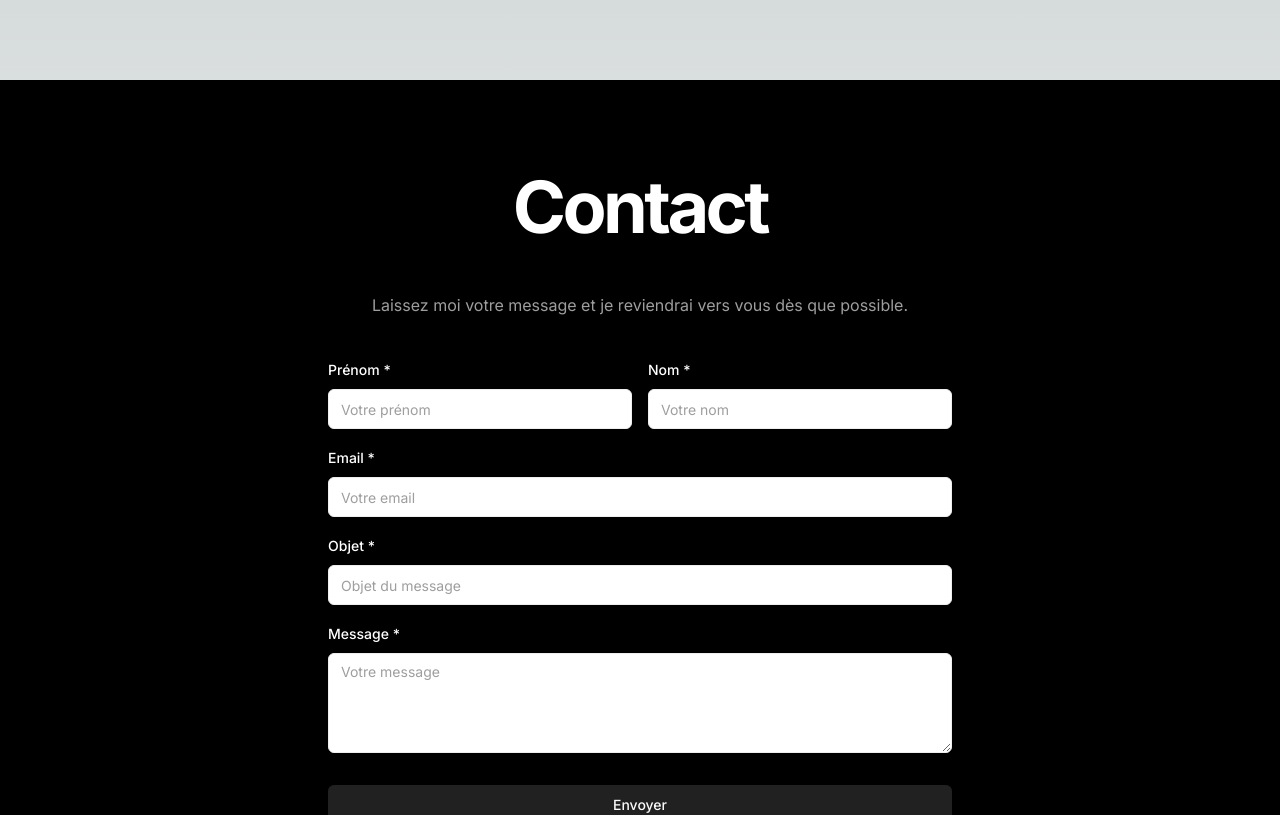
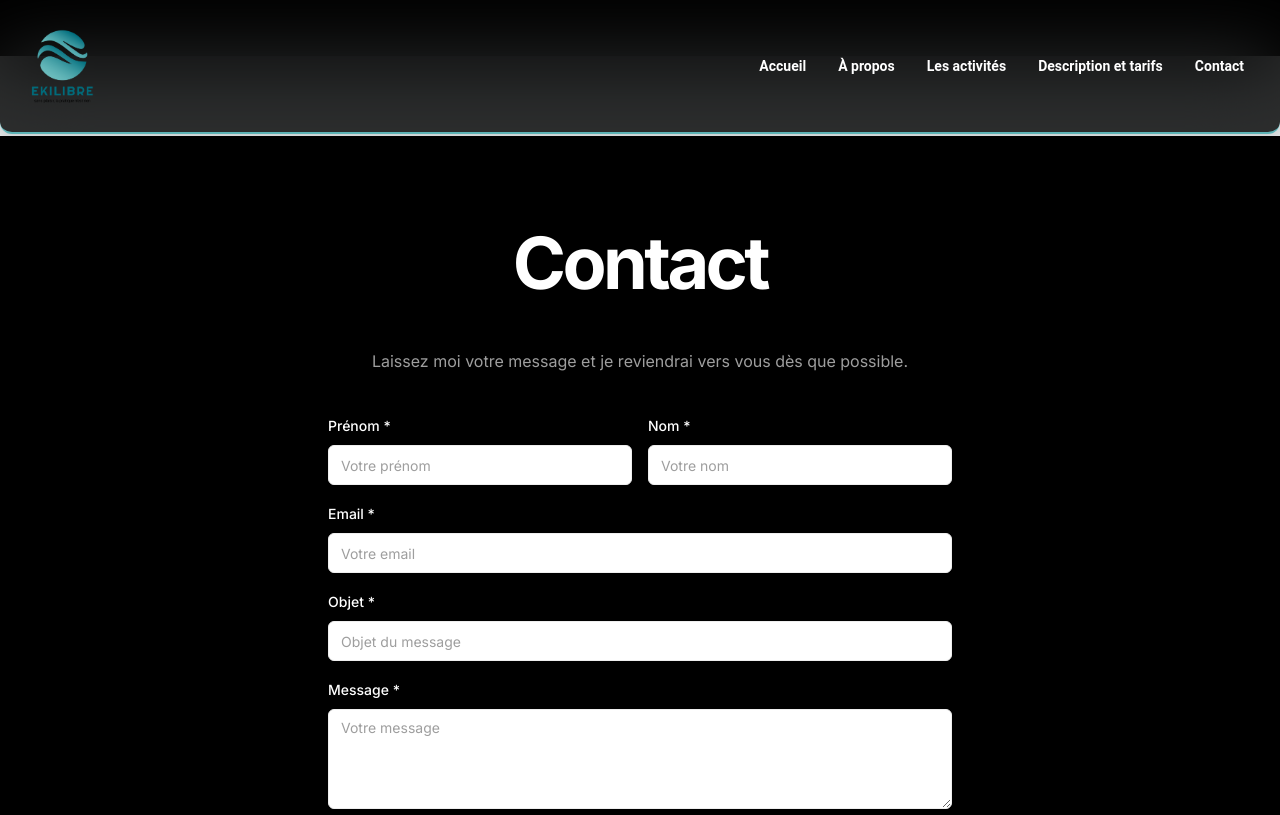
Before and after one commit to alexbmt84/ekilibre, a Next.js app: page /contact in a window 1280 px wide. Shown: the top 815 px of the page. Built offline with nearby package versions, Linux system fonts and the light colour scheme.

Commit message:
Modifs Navbar

```diff
--- a/src/app/layout.tsx
+++ b/src/app/layout.tsx
@@ -53,6 +53,9 @@ export default function RootLayout(
     return (
         <html lang="en">
         <body className={inter.className}>
+        <header className="h-14 flex items-center z-10 bg-black">
+            <NavbarSimple/>
+        </header>
         {children}
         <Footer/>
         </body>
--- a/src/components/component/landing.tsx
+++ b/src/components/component/landing.tsx
@@ -30,9 +30,6 @@ import {BMICalculatorComponent, CarouselCustomArrows, NavbarSimple} from "@/app/
 export function Landing() {
     return (
         <div className="flex flex-col min-h-[100dvh]">
-            <header className="h-14 flex items-center z-10 bg-black">
-                <NavbarSimple/>
-            </header>
             <main className="flex-1 bg-black">
                 <section className="w-full pt-12 md:pt-24 lg:pt-32 xl:pt-40 bg-black" id={"home"}>
                     <div
```
